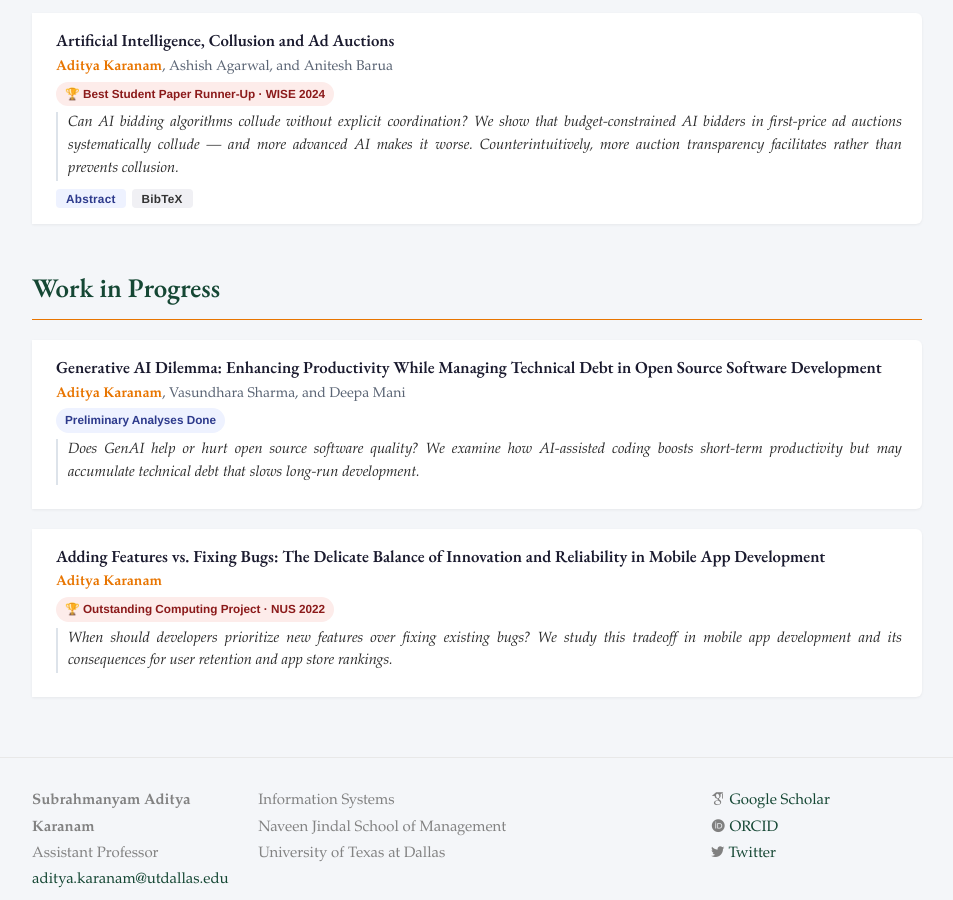
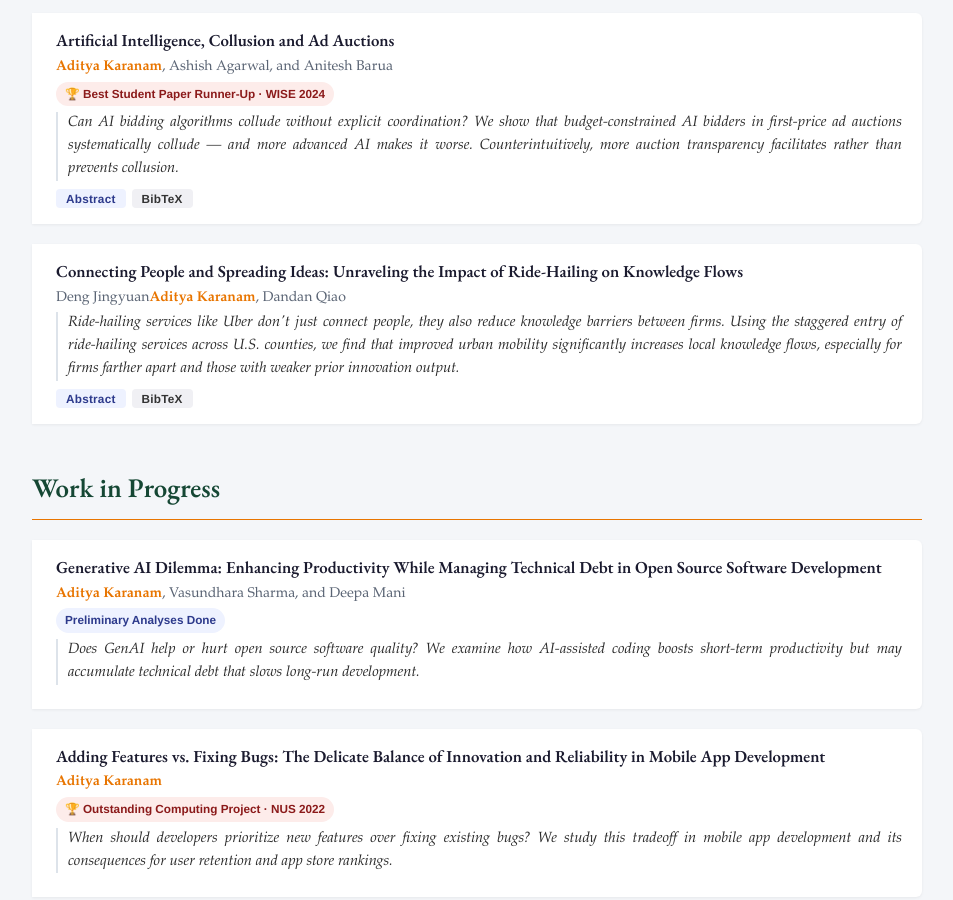
Before and after one commit to askaranam/askaranam.github.io, a Jekyll site: the page built from research.html, in a window 1280 px wide and 900 px high, scrolled down 1686 px. Shown: the whole window, without its empty margins (163-1116 px from the left). Built offline with Jekyll 4.4.1, drawn with Linux system fonts in a browser that asks for light colours; nearby versions of some CDN libraries; some web fonts are replaced.

Commit message:
Update research.html

```diff
--- a/research.html
+++ b/research.html
@@ -261,9 +261,36 @@ render_with_liquid: false
 }</div>
 </div>
 
+<!-- PAPER 7 -->
+<div class="paper no-image">
+  <div class="paper-body">
+    <div class="paper-title">Connecting People and Spreading Ideas: Unraveling the Impact of Ride-Hailing on Knowledge Flows</div>
+    <div class="paper-authors"> Deng Jingyuan<strong>Aditya Karanam</strong>, Dandan Qiao</div>
+    <div class="paper-summary">Ride-hailing services like Uber don't just connect people, they also reduce knowledge barriers between firms. Using the staggered entry of ride-hailing services across U.S. counties, we find that improved urban mobility significantly increases local knowledge flows, especially for firms farther apart and those with weaker prior innovation output.</div>
+    <div class="paper-actions">
+      <button class="action-btn btn-abstract" onclick="toggleAbstract(this)">Abstract</button>
+      <button class="action-btn btn-cite" onclick="toggleBibtex(this)">BibTeX</button>
+    </div>
+  </div>
+</div>
+
+<div class="paper-panels">
+  <div class="abstract-full">This study examines how ride-hailing services affect localized knowledge flows among firms. Leveraging the staggered entry of Uber and Lyft across U.S. counties between 2005 and 2019, we construct a panel dataset of within-city patent citations to measure inter-firm knowledge exchange. Using a difference-in-differences design, we find that the entry of ride-hailing services significantly increases local knowledge flows. Mechanism analyses suggest that this effect operates through improved urban mobility: the entry of ride-hailing increases local traffic flows and facilitates interactions among geographically separated firms. Consistent with this mechanism, the effect is stronger for firms located farther apart and for firm pairs that experience greater travel-time reductions when using car-based transportation. Additional analyses show that ride-hailing's entry also increases collaborative patenting and disproportionately benefits firms with weaker prior innovation output. Overall, our findings highlight how mobility-enhancing digital platforms can reduce communication frictions and foster localized knowledge exchange and innovation.</div>
+  <div class="bibtex-body"><button class="copy-btn" onclick="copyBibtex(this)">Copy</button>
+    @inproceedings{deng2025connecting,
+  title     = {Connecting People and Spreading Ideas: Unravelling the Impact of Ride-Hailing on Local Knowledge Flows},
+  author    = {Deng, Jingyuan and Karanam, Subrahmanyam Aditya and Qiao, Dandan},
+  booktitle = {ICIS 2025 Proceedings},
+  year      = {2025},
+  number    = {11},
+  url       = {https://aisel.aisnet.org/icis2025/sharing_econ/sharing_econ/11}
+    }
+  </div>
+</div>
+
 <h2 class="section-heading">Work in Progress</h2>
 
-<!-- PAPER 7 -->
+<!-- PAPER 8 -->
 <div class="paper no-image">
   <div class="paper-body">
     <div class="paper-title">Generative AI Dilemma: Enhancing Productivity While Managing Technical Debt in Open Source Software Development</div>
@@ -273,7 +300,7 @@ render_with_liquid: false
   </div>
 </div>
 
-<!-- PAPER 8 -->
+<!-- PAPER 9 -->
 <div class="paper no-image">
   <div class="paper-body">
     <div class="paper-title">Adding Features vs. Fixing Bugs: The Delicate Balance of Innovation and Reliability in Mobile App Development</div>
```
